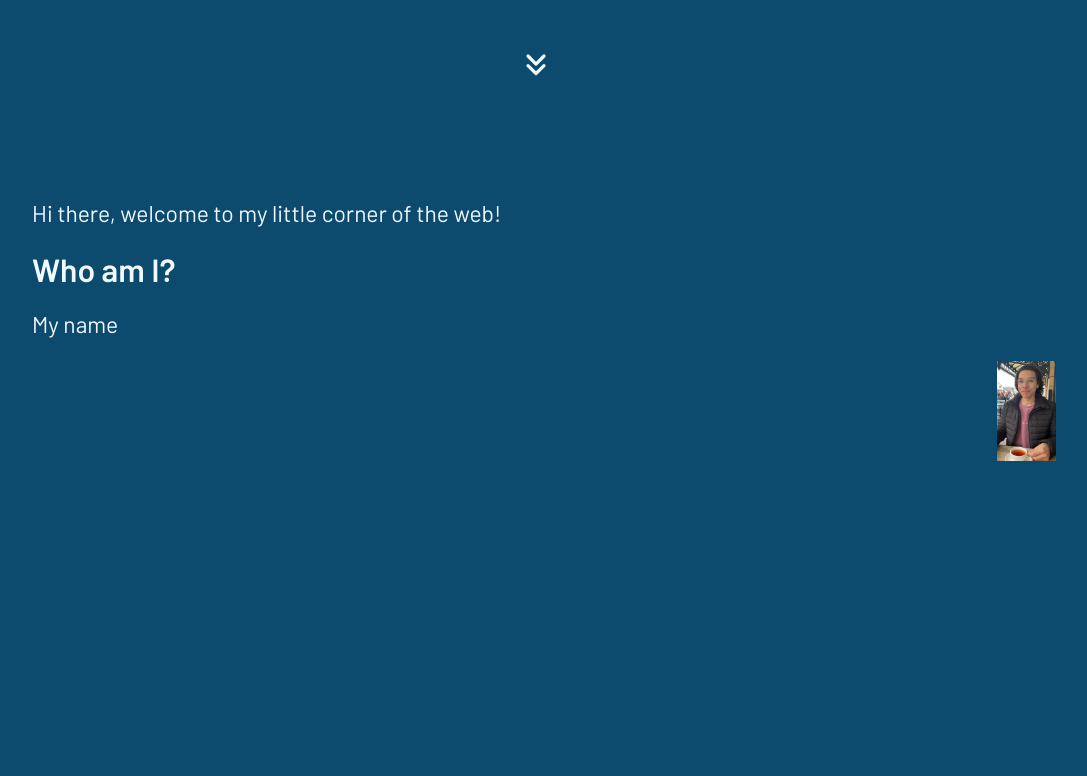
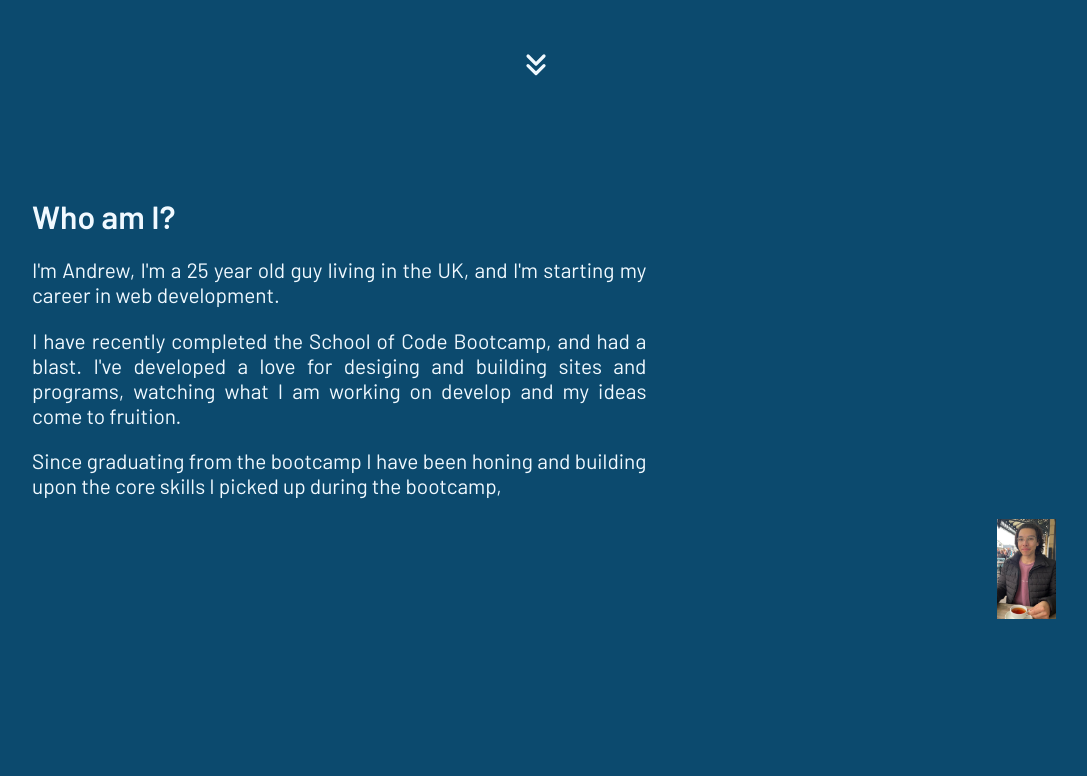
Before and after one commit to AndyRoo0/portfolio, a React (Create React App) app: page / in a window 1280 px wide. Shown: the part 704-1480 px from the top of the page, without its empty margins (96-1183 px from the left). Built offline with nearby package versions, Linux system fonts and the light colour scheme.

Commit message:
Fixed font size, moved about into component

```diff
--- a/src/App/App.js
+++ b/src/App/App.js
@@ -16,10 +16,11 @@ function App() {
       <section className='waves'>
         <a href='#about'>
           <HiChevronDoubleDown className='arrow' />
-          {/* <img className='arrow' src={arrow} alt='An arrow' height='50vh' /> */}
         </a>
       </section>
-      <About />
+      <div id='about'>
+        <About />
+      </div>
       <div className='projects' id='projects'>
         <h1>What have I been working on?</h1>
         <p>Cool stuff here</p>
--- a/src/Components/About/About.css
+++ b/src/Components/About/About.css
@@ -13,6 +13,17 @@
   float: right;
 }
 
-.whoami p {
-  font-size: calc(10px + 1vw);
+.paragraph {
+  font-size: calc(8px + 1vw);
+  max-width: 60%;
+  text-align: justify;
 }
+
+a {
+  color: #f0f9ff;
+  text-decoration: none;
+}
+
+a:hover {
+  color: #94a3b8;
+}
--- a/src/Components/About/About.js
+++ b/src/Components/About/About.js
@@ -5,9 +5,24 @@ import portrait from '../../images/portrait.png';
 function About() {
   return (
     <div className='whoami'>
-      <p>Hi there, welcome to my little corner of the web!</p>
       <h1>Who am I?</h1>
-      <p>My name</p>
+      <div className='paragraph'>
+        <p>
+          I'm Andrew, I'm a 25 year old guy living in the UK, and I'm starting
+          my career in web development.
+        </p>
+        <p>
+          I have recently completed the{' '}
+          <a href='https://www.schoolofcode.co.uk/'>School of Code Bootcamp</a>,
+          and had a blast. I've developed a love for desiging and building sites
+          and programs, watching what I am working on develop and my ideas come
+          to fruition.
+        </p>
+        <p>
+          Since graduating from the bootcamp I have been honing and building
+          upon the core skills I picked up during the bootcamp,
+        </p>
+      </div>
       <img className='portrait' src={portrait} alt='Me' height='100vh' />
     </div>
   );
--- a/src/Components/NavBar/NavBar.css
+++ b/src/Components/NavBar/NavBar.css
@@ -6,18 +6,6 @@
   top: 0;
   margin: 0;
   background-color: #f0f9ff;
-  list-style-type: none;
-  overflow: hidden;
-}
-
-.navbar.colorChange {
-  z-index: 10;
-  position: fixed;
-  width: 100%;
-  box-sizing: border-box;
-  top: 0;
-  margin: 0;
-  background-color: #0c4a6e;
   list-style-type: none;
   overflow: hidden;
 }
@@ -66,7 +54,7 @@
 
 .about:hover i {
   display: block;
-  padding: 0px 2svw 0px 2svw;
+  padding: 0px 2vw 0px 2vw;
   animation: pulse 2s infinite;
 }
 
@@ -79,7 +67,7 @@
 .contact:hover i {
   display: block;
   padding: 0px 2svw 0px 2svw;
-  animation: spin 2s infinite;
+  animation: pulse 2s infinite;
 }
 
 .cv:hover i {
--- a/src/Components/NavBar/NavBar.js
+++ b/src/Components/NavBar/NavBar.js
@@ -9,18 +9,9 @@ import { HiOutlineMail } from 'react-icons/hi';
  * An animated sticky NavBar. Includes links to "About", "Contact", "Projects" & "Resume"
  */
 function NavBar() {
-  const [colorChange, setColorchange] = useState(false);
-  const changeNavbarColor = () => {
-    if (window.scrollY >= 800) {
-      setColorchange(false);
-    } else {
-      setColorchange(true);
-    }
-  };
-  window.addEventListener('scroll', changeNavbarColor);
   return (
     <div>
-      <ul className={colorChange ? 'nav colorChange' : 'nav'}>
+      <ul className='nav'>
         <li>
           <a className='cv' href='default.asp'>
             <i>
```
